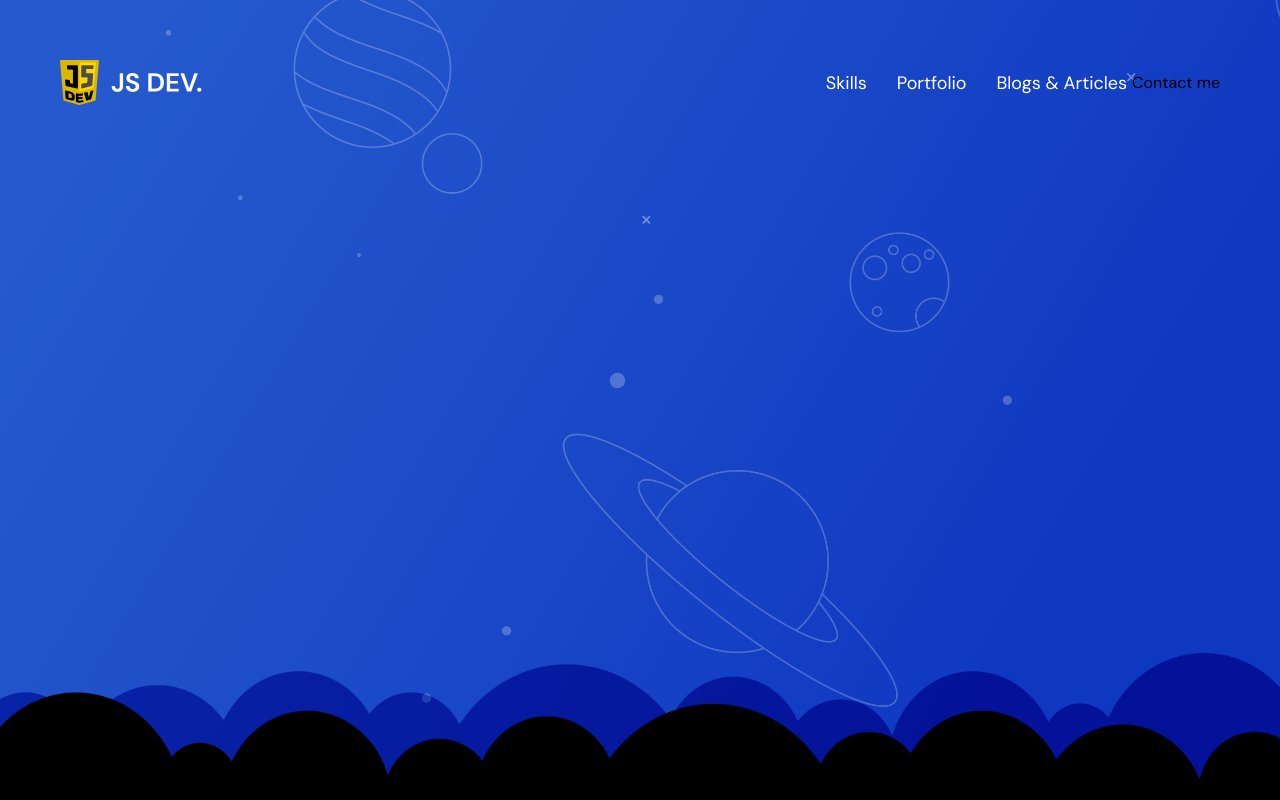
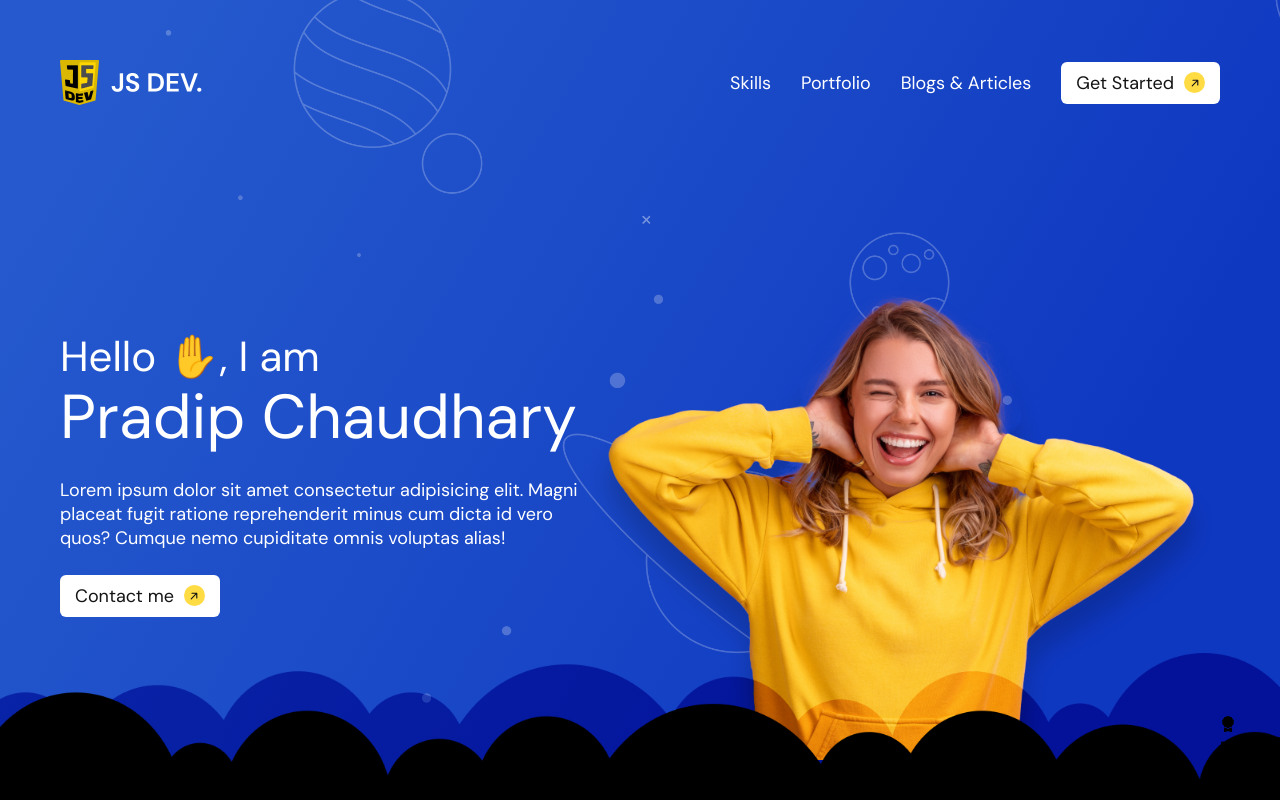
Before and after one commit to pradipchaudhary/personal-portfolio, a React (Create React App) app: page / in a window 1280 px wide. Built offline with nearby package versions, Linux system fonts and the light colour scheme.

Commit message:
hero section component create

```diff
--- a/package.json
+++ b/package.json
@@ -9,6 +9,7 @@
     "react": "^18.2.0",
     "react-dom": "^18.2.0",
     "react-icon": "^1.0.0",
+    "react-icons": "^4.7.1",
     "react-scripts": "5.0.1",
     "sass": "^1.57.1",
     "web-vitals": "^2.1.4"
--- a/src/components/intro/index.jsx
+++ b/src/components/intro/index.jsx
@@ -3,6 +3,7 @@ import "./style.scss";
 import cloud from "../../images/cloud.png";
 import cloudSoft from "../../images/cloud-soft.png";
 import Navigation from "./navigation-bar/index";
+import IntroContent from "./intro-content";
 
 const Intro = () => {
   return (
@@ -12,6 +13,7 @@ const Intro = () => {
       <img src={cloudSoft} alt="" className="cloud-soft" />
       <div className="content">
         <Navigation />
+        <IntroContent />
       </div>
     </div>
   );
--- /dev/null
+++ b/src/components/intro/intro-content/index.jsx
@@ -0,0 +1,49 @@
+import React from "react";
+import "./style.scss";
+import CallToAction from "../../shared/CallToAction";
+import girl from "../../../images/girl.png";
+import { BsAwardFill } from "react-icons/bs";
+import { FaUser } from "react-icons/fa";
+
+const IntroContent = () => {
+  return (
+    <div className="intro-content">
+      <div className="layout">
+        <div className="left-col">
+          <h1 className="title">
+            <span className="small-text">
+              <span className="text">Hello ✋, I am </span>
+            </span>
+            <span className="big-text">Pradip Chaudhary</span>
+          </h1>
+          <p>
+            Lorem ipsum dolor sit amet consectetur adipisicing elit. Magni
+            placeat fugit ratione reprehenderit minus cum dicta id vero quos?
+            Cumque nemo cupiditate omnis voluptas alias!
+          </p>
+          <CallToAction text="Contact me" />
+        </div>
+        <div className="right-col">
+          <img src={girl} alt="Girlimage" />
+          <div className="hightlight horizontal">
+            <div className="icon">
+              <BsAwardFill />
+            </div>
+            <div className="text">Best Design Award</div>
+          </div>
+          <div className="hightlight horizontal">
+            <div className="icon">
+              <FaUser />
+            </div>
+            <div className="text">
+              <span>4K+</span>
+              Happy Customer
+            </div>
+          </div>
+        </div>
+      </div>
+    </div>
+  );
+};
+
+export default IntroContent;
--- /dev/null
+++ b/src/components/intro/intro-content/style.scss
@@ -0,0 +1,135 @@
+@import "../../../style-config/variables.scss";
+@import "../../../style-config/mixins.scss";
+
+.intro-content {
+  flex-grow: 1;
+  display: flex;
+  align-items: flex-end;
+  .layout {
+    display: flex;
+    .left-col {
+      width: 45%;
+      @include medium-screen {
+        padding-top: 55px;
+      }
+      @include large-screen {
+        padding-top: 0;
+        width: 37%;
+      }
+      .title {
+        display: flex;
+        flex-direction: column;
+        color: $white;
+        .small-text {
+          @include typography(42px, 400, 48px);
+          display: flex;
+          align-items: center;
+          .icon {
+            margin-left: 10px;
+          }
+        }
+        .big-text {
+          @include typography(62px, 400, 72px);
+        }
+      }
+      p {
+        color: $white;
+        @include typography(18px, 400, 24px);
+        margin: 25px 0;
+      }
+    }
+    .right-col {
+      width: 55%;
+      display: flex;
+      align-items: flex-end;
+      position: relative;
+      @include large-screen {
+        width: 63%;
+      }
+      img {
+        width: 100%;
+        display: block;
+        margin-bottom: 40px;
+        @include large-screen {
+          margin-bottom: 50px;
+          position: relative;
+          right: -100px;
+        }
+      }
+      .highlights {
+        position: absolute;
+        border-radius: 6px;
+        @include glassmorphism-effect;
+        .icon {
+          width: 55px;
+          height: 55px;
+          min-width: 55px;
+          display: flex;
+          align-items: center;
+          justify-content: center;
+          border-radius: 50%;
+          background-color: $yellow;
+          font-size: 24px;
+          color: $black-light;
+        }
+        .text {
+          padding: 0 10px;
+          @include typography(18px, 400, 24px);
+          color: $black-light;
+          span {
+            @include typography(18px, 400, 24px);
+          }
+        }
+
+        &.horizontal {
+          width: 208px;
+          height: 95px;
+          display: flex;
+          align-items: center;
+          top: 250px;
+          left: 0;
+          padding: 20px 10px 20px 20px;
+          @include medium-screen {
+            top: 250px;
+            left: 0;
+          }
+          @include large-screen {
+            top: 270px;
+            left: 120px;
+          }
+        }
+        &.verticle {
+          width: 135px;
+          height: 165px;
+          min-height: 165px;
+          display: flex;
+          flex-direction: column;
+          align-items: center;
+          top: 50px;
+          right: 60px;
+          padding: 20px;
+          padding-bottom: 10px;
+          text-align: center;
+          @include medium-screen {
+            top: 50px;
+            right: 60px;
+          }
+          @include large-screen {
+            top: 85px;
+            right: -10px;
+          }
+          .text {
+            padding: 0 10px;
+            @include typography(14px, 400, 18px);
+            color: $black-light;
+            margin-top: 10px;
+            span {
+              @include typography(18px, 700, 24px);
+              display: block;
+            }
+          }
+        }
+      }
+    }
+  }
+}
--- a/src/components/intro/navigation-bar/index.jsx
+++ b/src/components/intro/navigation-bar/index.jsx
@@ -13,7 +13,7 @@ const Navigation = () => {
         <span className="navigation-item">Skills</span>
         <span className="navigation-item">Portfolio</span>
         <span className="navigation-item">Blogs & Articles </span>
-        <CallToAction text="Contact me" />
+        <CallToAction text="Get Started" />
       </div>
     </div>
   );
--- a/src/components/intro/navigation-bar/style.scss
+++ b/src/components/intro/navigation-bar/style.scss
@@ -31,4 +31,7 @@
       }
     }
   }
+  .call-to-action {
+    margin-left: 25px;
+  }
 }
--- a/src/components/shared/CallToAction/index.jsx
+++ b/src/components/shared/CallToAction/index.jsx
@@ -1,8 +1,14 @@
 import React from "react";
 import "./style.scss";
+import Arrow from "../arrow";
 
 const CallToAction = ({ text }) => {
-  return <div className="call-to-action">{text}</div>;
+  return (
+    <div className="call-to-action">
+      <span className="text">{text}</span>
+      <Arrow />
+    </div>
+  );
 };
 
 export default CallToAction;
--- a/src/components/shared/CallToAction/style.scss
+++ b/src/components/shared/CallToAction/style.scss
@@ -0,0 +1,55 @@
+@import "../../../style-config/variables.scss";
+@import "../../../style-config/mixins.scss";
+.call-to-action {
+  height: 42px;
+  width: fit-content;
+  padding: 0 15px;
+  background: $white;
+  border-radius: 6px;
+  display: flex;
+  align-items: center;
+  justify-content: center;
+  color: $black-light;
+  cursor: pointer;
+  position: relative;
+  overflow: hidden;
+  @include typography(18px, 400, 1);
+  .text,
+  .arrow-icon,
+  .icon {
+    position: relative;
+    z-index: 1;
+    transition: all ease 500ms;
+  }
+  .icon {
+    width: 21px;
+    height: 21px;
+    background-color: $yellow;
+    border-radius: 41px;
+    display: flex;
+    align-items: center;
+    justify-content: center;
+    margin-left: 10px;
+    font-size: 12px;
+  }
+  &:before {
+    content: "";
+    position: absolute;
+    left: 0;
+    width: 100%;
+    height: 100%;
+    background: $yellow;
+    z-index: 0;
+    transform: translateX(-100%);
+    transition: all 300ms cubic-bezier(0.55, 0.055, 0.675, 0.19);
+  }
+  &:hover {
+    &:before {
+      transform: translateX(0);
+    }
+    .arrow-icon,
+    .icon {
+      background: $white;
+    }
+  }
+}
--- /dev/null
+++ b/src/components/shared/arrow/index.jsx
@@ -0,0 +1,13 @@
+import React from "react";
+import "./style.scss";
+import { BsArrowRightShort } from "react-icons/bs";
+
+const Arrow = () => {
+  return (
+    <span className="arrow-icon">
+      <BsArrowRightShort />
+    </span>
+  );
+};
+
+export default Arrow;
--- /dev/null
+++ b/src/components/shared/arrow/style.scss
@@ -0,0 +1,17 @@
+// Import style configuration file
+@import "../../../style-config/variables.scss";
+@import "../../../style-config/mixins.scss";
+
+.arrow-icon {
+  width: 21px;
+  height: 21px;
+  background: $yellow;
+  border-radius: 41px;
+  display: flex;
+  justify-content: center;
+  align-items: center;
+  margin-left: 10px;
+  svg {
+    transform: rotate(-45deg);
+  }
+}
```
Also changed, not shown: 1 other file (tests, documents, lock files or other folders).
